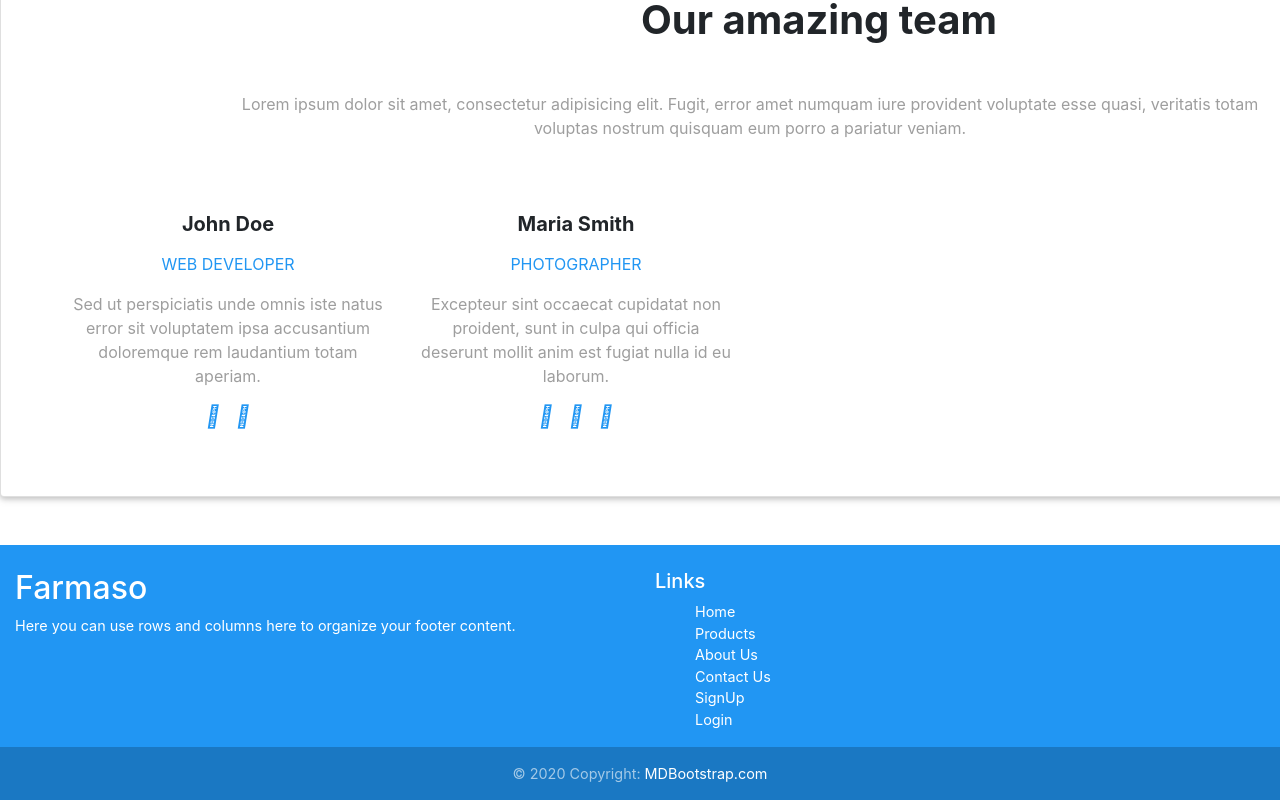
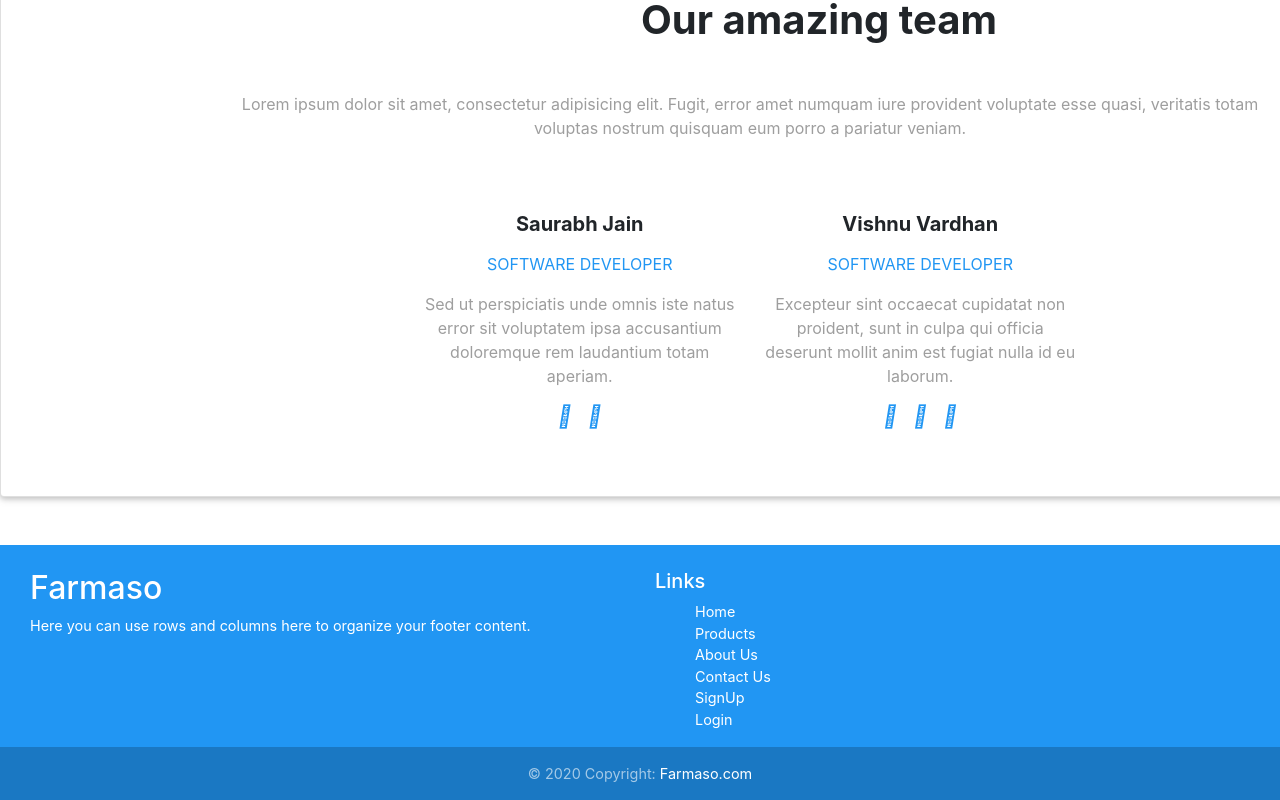
Before and after one commit to saurabh-221/farmaso-project, a React (Create React App) app: page / in a window 1280 px wide. Shown: the part 1207-2007 px from the top of the page. Built offline with nearby package versions, Linux system fonts and the light colour scheme; no server answers.

Commit message:
frontend changes made

```diff
--- a/src/App.css
+++ b/src/App.css
@@ -103,3 +103,10 @@
     margin: auto;
     width: 1500px;
 }
+
+.row{
+    margin-left: 0;
+    margin: auto;
+    justify-content: center;
+
+}
--- a/src/components/Footer/Footer.js
+++ b/src/components/Footer/Footer.js
@@ -44,7 +44,7 @@ const Footer = () => {
       </MDBContainer>
       <div className="footer-copyright text-center py-3">
         <MDBContainer fluid>
-          &copy; {new Date().getFullYear()} Copyright: <a href="https://www.MDBootstrap.com"> MDBootstrap.com </a>
+          &copy; {new Date().getFullYear()} Copyright: <a href="#"> Farmaso.com </a>
         </MDBContainer>
       </div>
     </MDBFooter>
--- a/src/components/Home/HomePage.css
+++ b/src/components/Home/HomePage.css
@@ -17,3 +17,9 @@
   #apppage h6 {
     line-height: 1.7;
   }
+
+  .row{
+    margin-left: 0;
+    margin: auto;
+    /* margin-left: 300px; */
+  }
--- a/src/components/Home/HomePage.js
+++ b/src/components/Home/HomePage.js
@@ -83,8 +83,8 @@ https://mdbootstrap.com/img/Photos/Avatars/img%20(3).jpg
                 className="rounded-circle z-depth-1 img-fluid"
                 alt="Sample avatar"
               /> */}
-                <h5 className="font-weight-bold mt-4 mb-3">John Doe</h5>
-                <p className="text-uppercase blue-text">Web Developer</p>
+                <h5 className="font-weight-bold mt-4 mb-3">Saurabh Jain</h5>
+                <p className="text-uppercase blue-text">Software Developer</p>
                 <p className="grey-text">
                   Sed ut perspiciatis unde omnis iste natus error sit voluptatem
                   ipsa accusantium doloremque rem laudantium totam aperiam.
@@ -107,8 +107,8 @@ https://mdbootstrap.com/img/Photos/Avatars/img%20(30).jpg
                 className="rounded-circle z-depth-1 img-fluid"
                 alt="Sample avatar"
               /> */}
-                <h5 className="font-weight-bold mt-4 mb-3">Maria Smith</h5>
-                <p className="text-uppercase blue-text">Photographer</p>
+                <h5 className="font-weight-bold mt-4 mb-3">Vishnu Vardhan</h5>
+                <p className="text-uppercase blue-text">Software Developer</p>
                 <p className="grey-text">
                   Excepteur sint occaecat cupidatat non proident, sunt in culpa
                   qui officia deserunt mollit anim est fugiat nulla id eu laborum.
```
